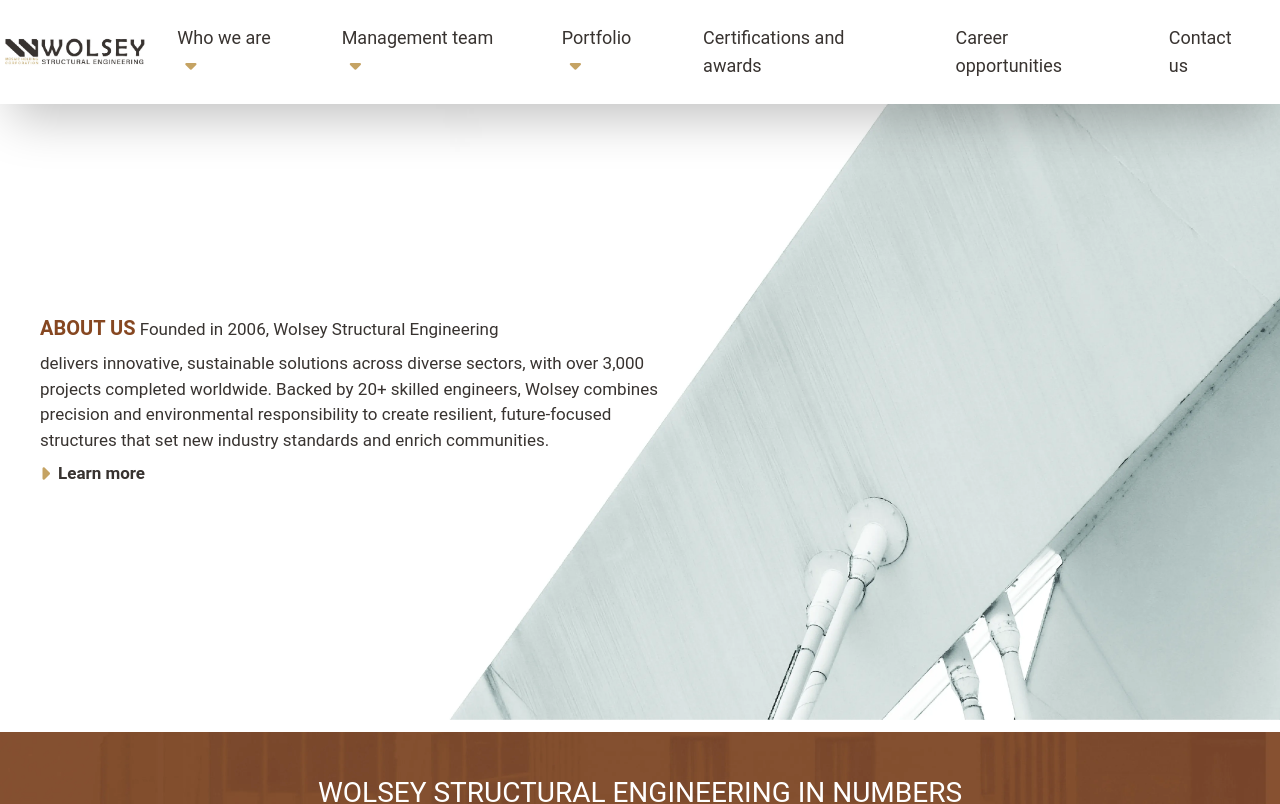
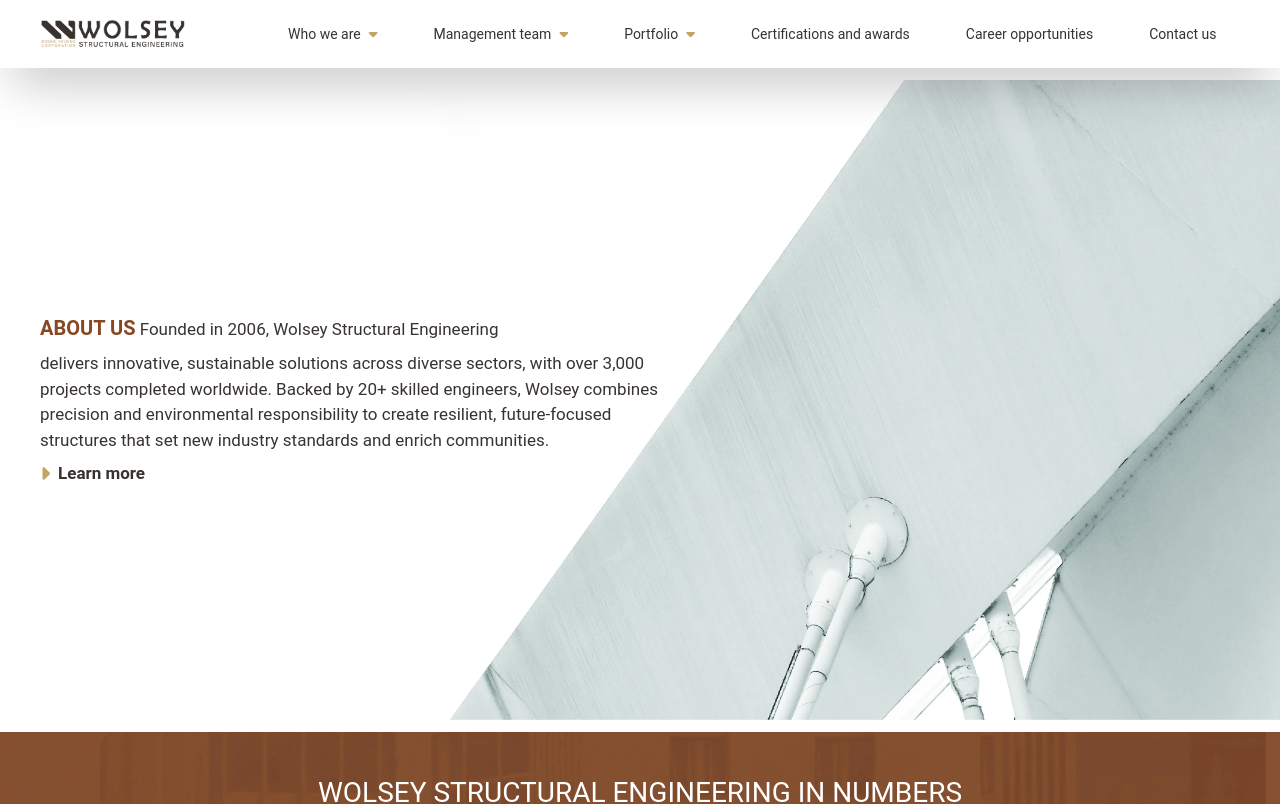
Before and after one commit to MinaNagy99/Wolsey-website, a React (Vite) app: page / in a window 1280 px wide. Shown: the top 804 px of the page. Built offline with nearby package versions, Linux system fonts and the light colour scheme.

Commit message:
hadnel font size

```diff
--- a/src/components/shared/CustomNavbar/DesktopNav/DesktopNav.jsx
+++ b/src/components/shared/CustomNavbar/DesktopNav/DesktopNav.jsx
@@ -66,7 +66,7 @@ function DesktopNav() {
               setVisibleDropdownIndex(null);
               setVisibleProjects(false);
             }}
-            className="xl:text-lg text-sm xl:mx-2 md:mx-2 mx-1 relative hover:bg-mainBrown  xl:p-5   p-2 cursor-pointer  hover:text-white"
+            className=" text-sm xl:mx-2 md:mx-2 mx-1 relative hover:bg-mainBrown  xl:p-5   p-2 cursor-pointer  hover:text-white"
           >
             <div
               className={`absolute top-[100%] left-0 min-w-max bg-mainBrown !text-white ${
```
